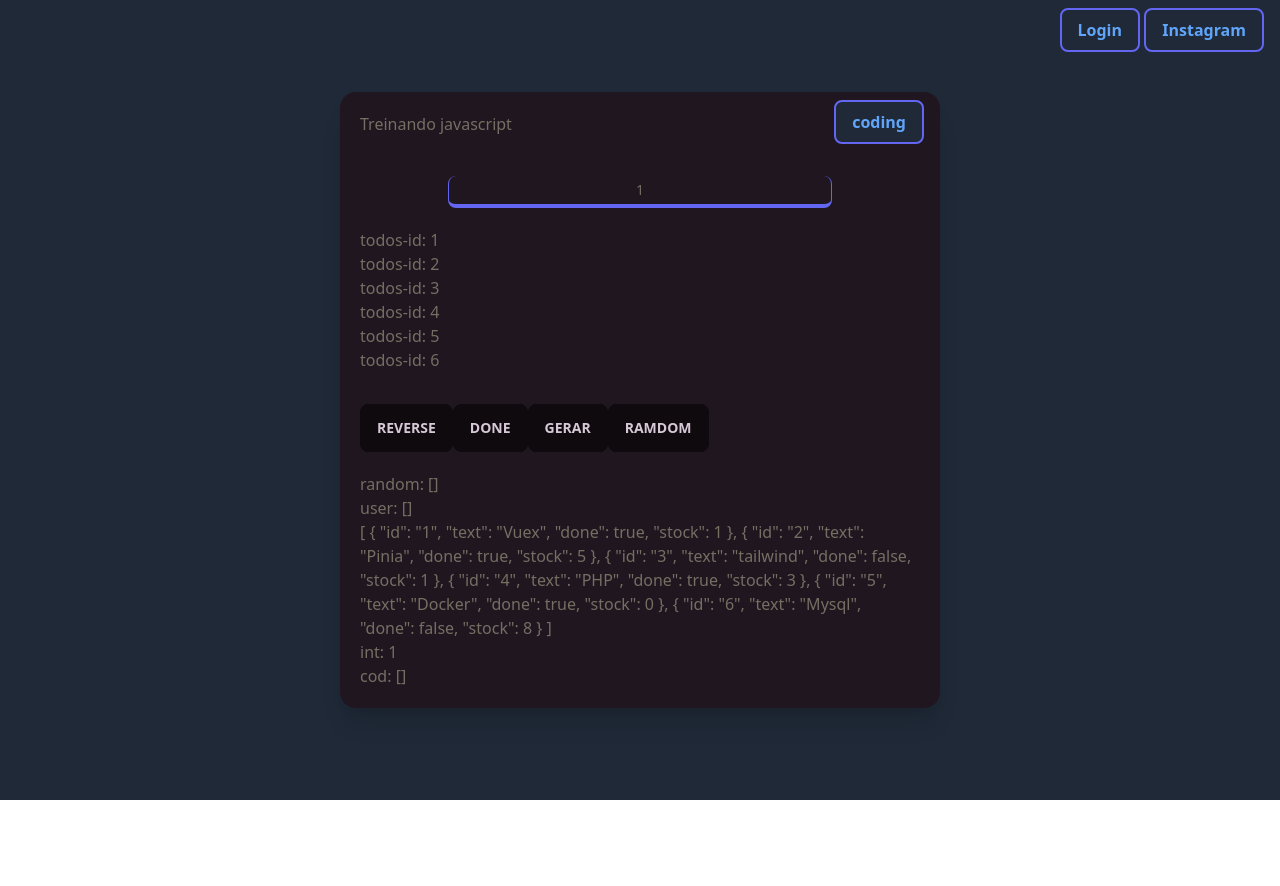
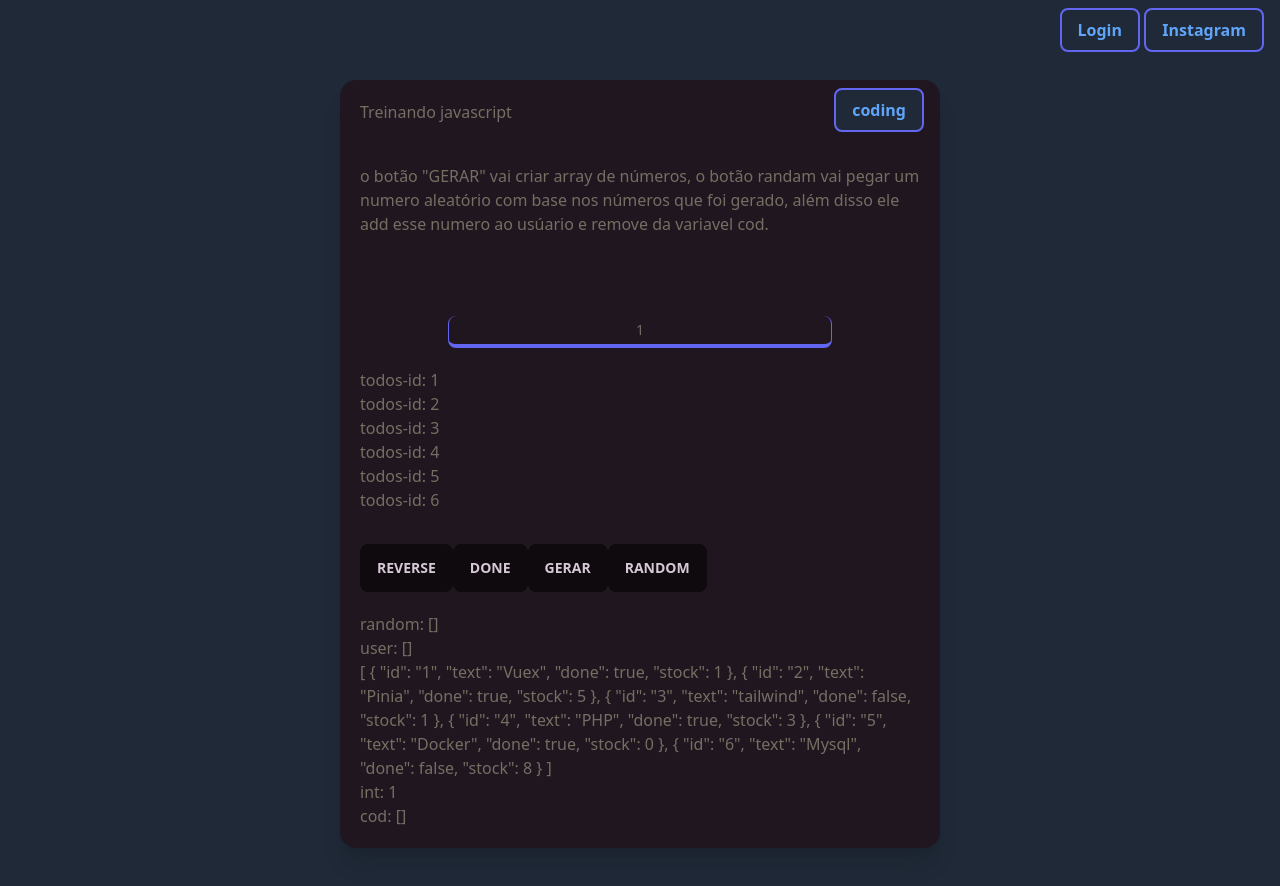
Before and after one commit to Gabrielfernandes87f/coder1, a Nuxt app: page /js in a window 1280 px wide. Shown: the top 886 px of the page. Before the commit the page ends 800 px from the top, so only its background shows below. Built offline with nearby package versions, Linux system fonts and the light colour scheme.

Commit message:
add um descricão a pagina js

```diff
--- a/pages/js.vue
+++ b/pages/js.vue
@@ -23,7 +23,13 @@
       <div
         class="card bg-base-100 shadow-xl p-5 sm:w-full md:w-full lg:w-6/12 max-w-full"
       >
-        <p>Treinando javascript</p>
+        <h1>Treinando javascript</h1>
+        <p class="my-10">
+          o botão "GERAR" vai criar array de números, o botão randam vai pegar
+          um numero aleatório com base nos números que foi gerado, além disso
+          ele add esse numero ao usúario e remove da variavel cod.
+        </p>
+
         <div
           class="absolute top-2 right-4 bg-gray-800 px-4 pt-2 pb-2 rounded-lg border-solid border-2 border-indigo-500 group hover:bg-blue-400"
         >
@@ -41,7 +47,7 @@
             placeholder="informe um número"
             class="input border-b input-sm w-full max-w-sm border-b-4 border-t-0 border-indigo-500 text-center"
             v-model="int"
-            @click.prevent="gerarInt"
+            @click="gerarInt"
           />
         </div>
         <div v-for="todos in todos" :key="todos.id">
@@ -53,7 +59,7 @@
           </button>
           <button class="btn btn-active mt-5" @click="done()">done</button>
           <button class="btn btn-active mt-5" @click="gerar(101)">gerar</button>
-          <button class="btn btn-active mb-5" @click="random()">ramdom</button>
+          <button class="btn btn-active mb-5" @click="random()">random</button>
         </div>
         <p>random: {{ rand }}</p>
         <p>user: {{ user }}</p>
```
